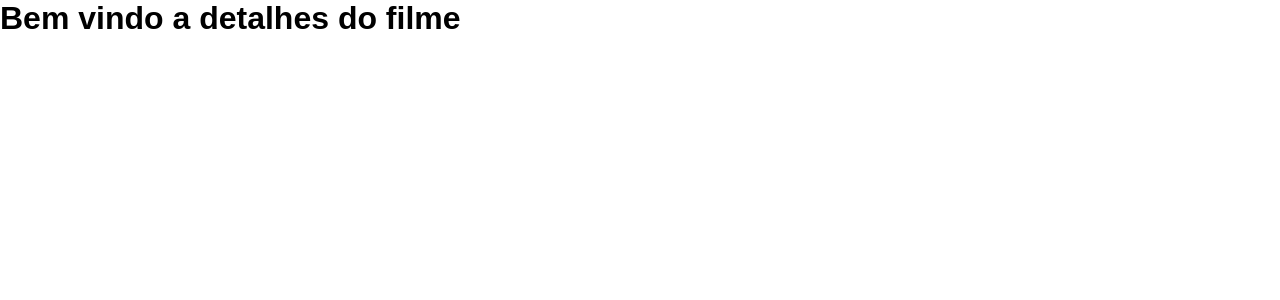
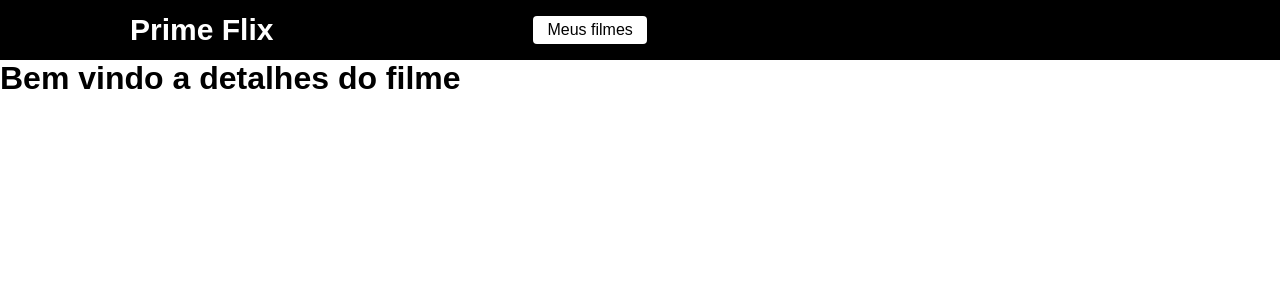
Before and after one commit to MarcioTomaz/primeflix_react, a React (Create React App) app: page /filme/1 in a window 1280 px wide. Shown: the top 300 px of the page. Built offline with nearby package versions, Linux system fonts and the light colour scheme.

Commit message:
Add: header

```diff
--- /dev/null
+++ b/src/pages/Components/Header/header.css
@@ -0,0 +1,25 @@
+header {
+  display: flex;
+  align-items: center;
+  justify-content: space-around;
+  width: 100%;
+  height: 60px;
+  background-color: #000000;
+}
+
+.logo {
+  text-decoration: none;
+  font-size: 30px;
+  cursor: pointer;
+  color: #FFF;
+  font-weight: bold;
+}
+
+.favoritos {
+  text-decoration: none;
+  cursor: pointer;
+  background-color: #FFF;
+  padding: 5px 14px;
+  color: #000000;
+  border-radius: 4px;
+}
--- /dev/null
+++ b/src/pages/Components/Header/index.js
@@ -0,0 +1,17 @@
+import { Link } from 'react-router-dom';
+import './header.css';
+
+function Header() {
+  return (
+
+    <>
+      <header>
+        <Link className='logo' to='/'>Prime Flix</Link>
+        <Link className='favoritos' to='/favoritos'>Meus filmes</Link>
+        <h1>Teste Header aa</h1>
+      </header>
+    </>
+  )
+}
+
+export default Header;
--- a/src/routes.js
+++ b/src/routes.js
@@ -1,4 +1,5 @@
 import { BrowserRouter, Routes, Route } from 'react-router-dom';
+import Header from './pages/Components/Header';
 import Filme from './pages/Filme';
 import Home from './pages/Home';
 
@@ -6,6 +7,7 @@
   return (
     <>
       <BrowserRouter>
+        <Header />
         <Routes>
           <Route path='/' element={<Home />} />
           <Route path='/filme/:id' element={<Filme />} />
```
